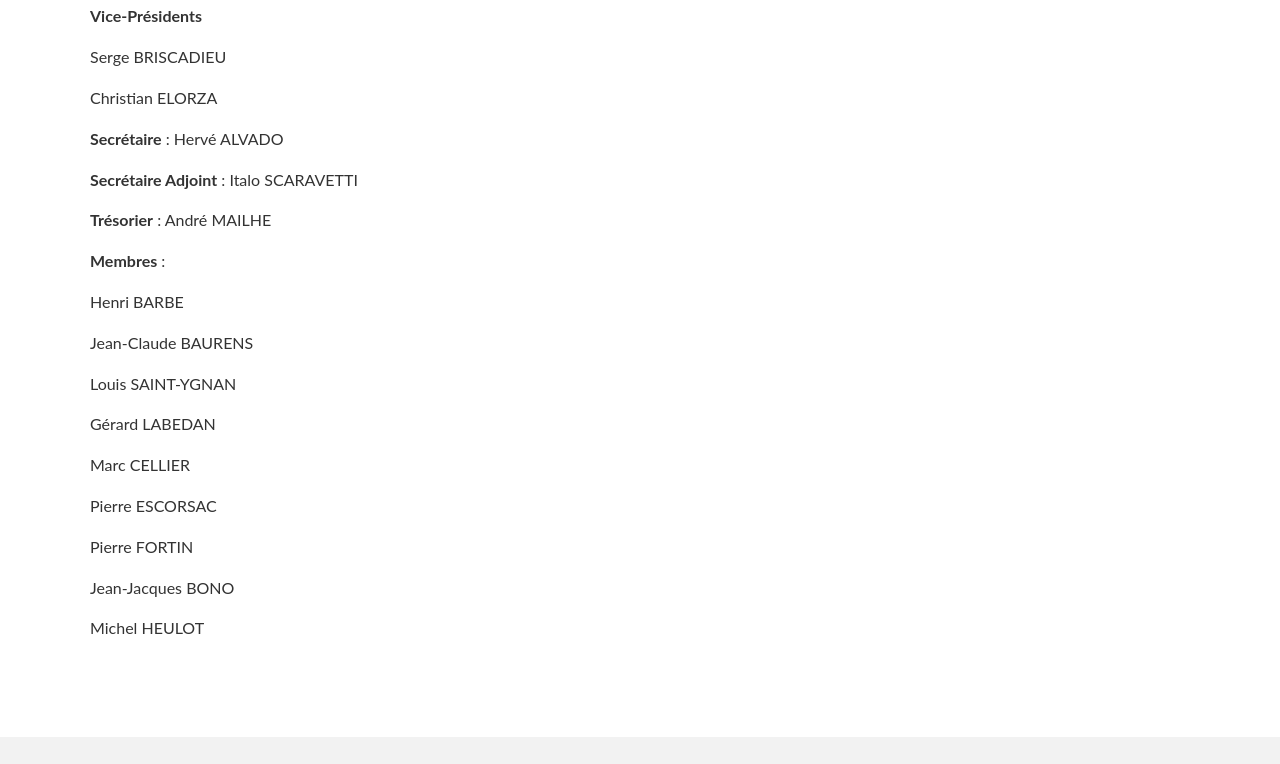
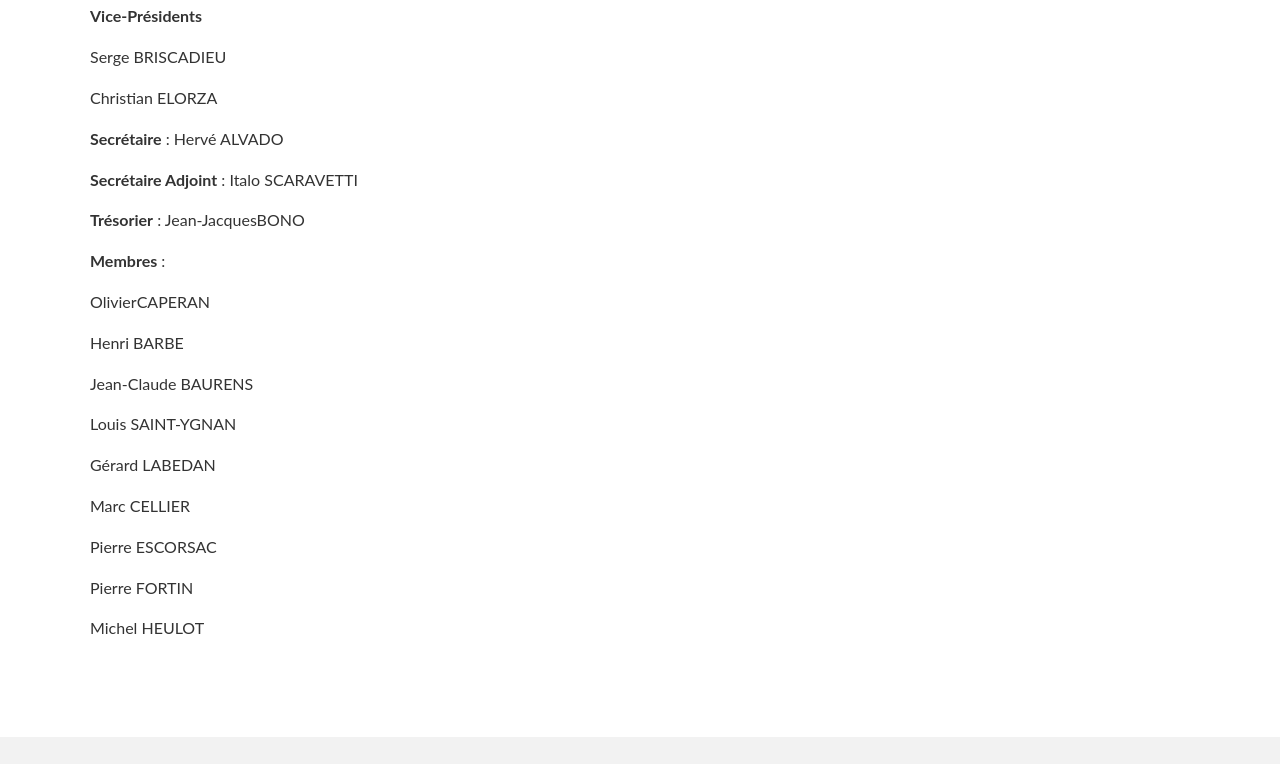
Before and after one commit to aaaela-auch/aaaela-auch, an Eleventy site: page src/pages/ca.md in a window 1280 px wide. Shown: the part 431-1195 px from the top of the page. Built offline with nearby package versions, Linux system fonts and the light colour scheme; Eleventy itself is replaced by a stand-in of ours; files that its build step writes are made by us from their sources.

Commit message:
Mise à jour de ca

```diff
--- a/src/pages/ca.md
+++ b/src/pages/ca.md
@@ -20,9 +20,11 @@ Christian ELORZA
 
 **Secrétaire Adjoint** : Italo SCARAVETTI
 
-**Trésorier** : André MAILHE
+**Trésorier** : Jean-JacquesBONO
 
 **Membres** :
+
+OlivierCAPERAN
 
  Henri BARBE
 
@@ -38,6 +40,4 @@ Pierre ESCORSAC
 
 Pierre FORTIN
 
-Jean-Jacques BONO
-
 Michel HEULOT
```
